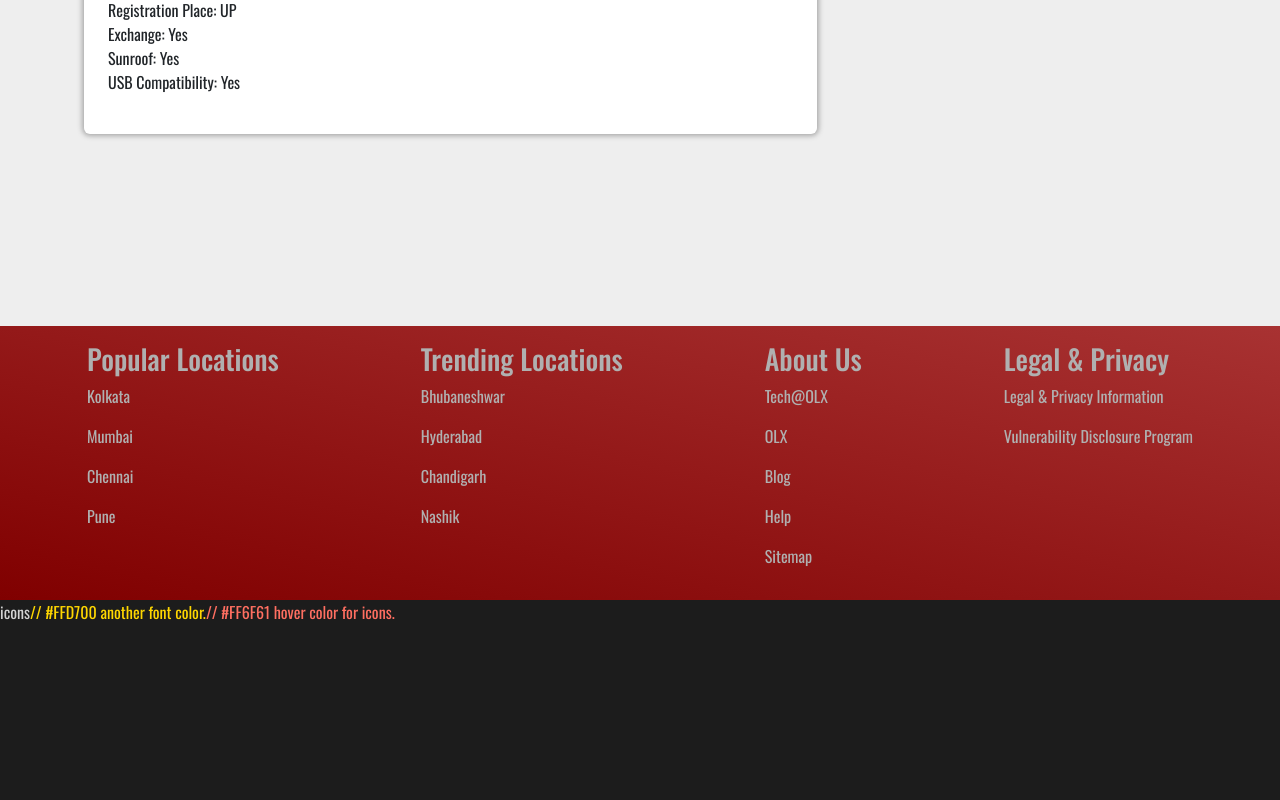
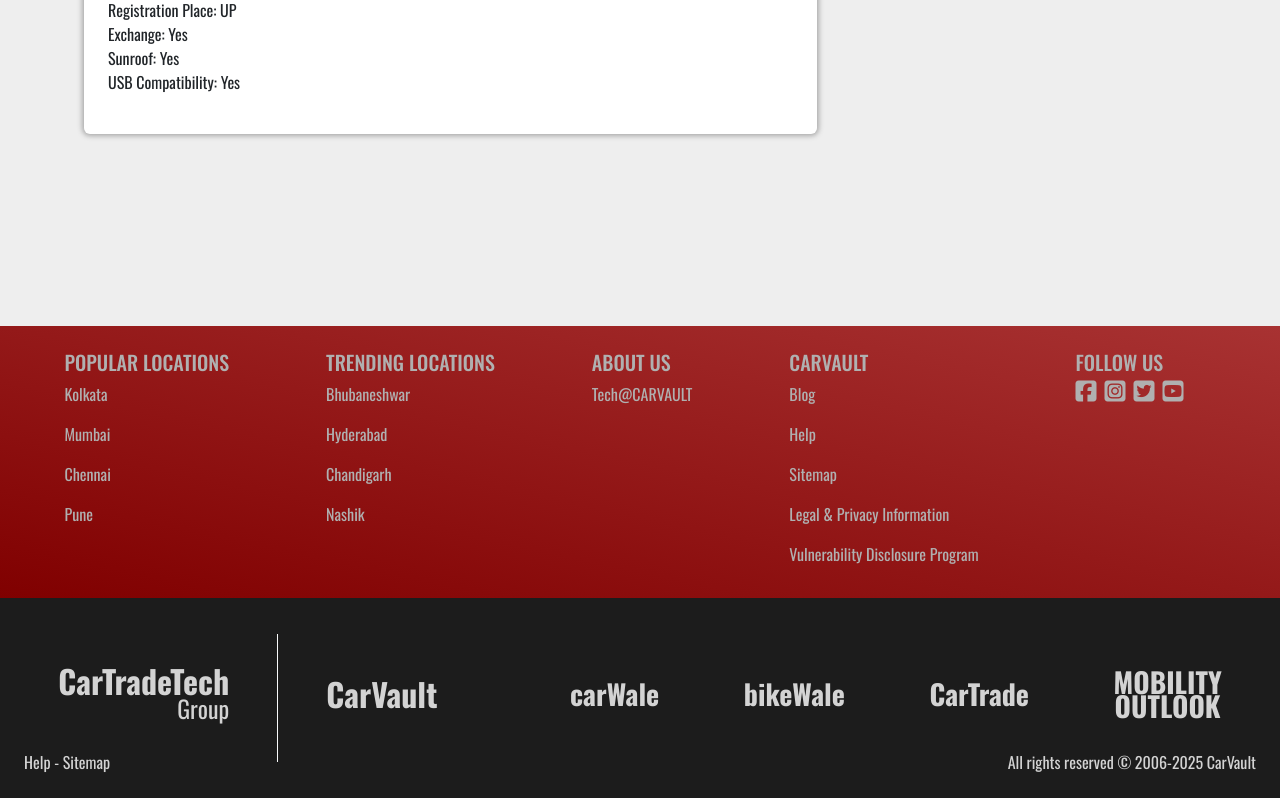
Before and after one commit to amithkv246/crudApp, a React (Vite) app: page /product_details in a window 1280 px wide. Shown: the part 1706-2506 px from the top of the page. Built offline with nearby package versions, Linux system fonts and the light colour scheme; a web font is replaced by a local one.

Commit message:
Updated the UI of navbar and footer.

```diff
--- a/src/components/footerCom.jsx
+++ b/src/components/footerCom.jsx
@@ -4,43 +4,62 @@
   return (
     <>
       <footer>
-        <div className='d-flex flex-row justify-content-around p-3' style={{ color: " #B0B0B0", background: "linear-gradient(to top right, #800000, #A83232)" }}>
+        <div className='d-flex flex-row justify-content-around p-3 pt-4 pe-5' style={{ color: " #B0B0B0", background: "linear-gradient(to top right, #800000, #A83232)" }}>
           <div>
-            <h3>Popular Locations</h3>
-            <p>Kolkata</p>
-            <p>Mumbai</p>
-            <p>Chennai</p>
-            <p>Pune</p>
+            <h5>POPULAR LOCATIONS</h5>
+            <p role='button'>Kolkata</p>
+            <p role='button'>Mumbai</p>
+            <p role='button'>Chennai</p>
+            <p role='button'>Pune</p>
           </div>
 
           <div>
-            <h3>Trending Locations</h3>
-            <p>Bhubaneshwar</p>
-            <p>Hyderabad</p>
-            <p>Chandigarh</p>
-            <p>Nashik</p>
+            <h5>TRENDING LOCATIONS</h5>
+            <p role='button'>Bhubaneshwar</p>
+            <p role='button'>Hyderabad</p>
+            <p role='button'>Chandigarh</p>
+            <p role='button'>Nashik</p>
           </div>
 
           <div>
-            <h3>About Us</h3>
-            <p>Tech@OLX</p>
-            <p>OLX</p>
-            <p>Blog</p>
-            <p>Help</p>
-            <p>Sitemap</p>
+            <h5>ABOUT US</h5>
+            <p role='button'>Tech@CARVAULT</p>
           </div>
 
           <div>
-            <h3>Legal & Privacy</h3>
-            <p>Legal & Privacy Information</p>
-            <p>Vulnerability Disclosure Program</p>
+            <h5>CARVAULT</h5>
+            <p role='button'>Blog</p>
+            <p role='button'>Help</p>
+            <p role='button'>Sitemap</p>
+            <p role='button'>Legal & Privacy Information</p>
+            <p role='button'>Vulnerability Disclosure Program</p>
+          </div>
+
+          <div>
+            <h5>FOLLOW US</h5>
+            <div className='mt-3 d-flex flex-row gap-2'>
+              <i role='button' className="fa-brands fa-square-facebook fa-xl"></i>
+              <i role='button' className="fa-brands fa-square-instagram fa-xl"></i>
+              <i role='button' className="fa-brands fa-square-twitter fa-xl"></i>
+              <i role='button' className="fa-brands fa-square-youtube fa-xl"></i>
+            </div>
           </div>
         </div>
 
-        <div style={{ minHeight: "25vh", color: "#D3D3D3", backgroundColor: "#1C1C1C" }}>
-          icons
-          <span style={{ color: "#ffd700" }}>// #FFD700 another font color.</span>
-          <span style={{ color: "#ff6f61" }}>// #FF6F61 hover color for icons.</span>
+        <div className='position-relative' style={{ minHeight: "25vh" }}>
+          <div className='position-absolute w-100 d-flex flex-row justify-content-around align-items-center p-3' style={{ minHeight: "25vh", color: "#D3D3D3", backgroundColor: "#1C1C1C" }}>
+            <div className='d-flex flex-row gap-5 align-items-center pe-5'>
+              <h2 className="fw-bold text-end" style={{ lineHeight: "1.5rem" }}>CarTradeTech<br /><span className='fs-4 fw-normal'>Group</span></h2>
+              <span className='border-end border-1 border-light' style={{ height: "16vh" }}></span>
+              <h2 className="fw-bold">CarVault</h2>
+            </div>
+            <h3 role='button' className="fw-bold">carWale</h3>
+            <h3 role='button' className="fw-bold">bikeWale</h3>
+            <h3 role='button' className="fw-bold">CarTrade</h3>
+            <h3 role='button' className="fw-bold text-center" style={{ lineHeight: "1.5rem" }}>MOBILITY<br />OUTLOOK</h3>
+          </div>
+          <p style={{ color: "#D3D3D3" }} className="py-2 px-4 position-absolute start-0 bottom-0"><span role='button'>Help - Sitemap</span></p>
+          <p style={{ color: "#D3D3D3" }} className="py-2 px-4 position-absolute end-0 bottom-0"><span role='button'>All rights reserved © 2006-2025 CarVault</span></p>
         </div>
       </footer>
     </>
--- a/src/components/navbar.jsx
+++ b/src/components/navbar.jsx
@@ -1,14 +1,16 @@
 import React from 'react';
 import InputGroup from './inputGroup';
 import SelectCom from './select';
+import { useNavigate } from 'react-router';
 
 function Navbar() {
+    const navigate = useNavigate()
     return (
         <>
             <header className='position-fixed top-0 z-1' style={{ height: "12vh", width: "100%" }} >
                 <nav className='d-flex justify-content-between align-items-center p-3' style={{ backgroundImage: "linear-gradient(to bottom right, #000000, #800000)" }}>
                     <div>
-                        <h1 className='fw-bold' style={{ color: "#C0C0C0" }}>Car<span style={{ color: "#800000" }}>Vault</span></h1>
+                        <h1 role='button' onClick={() => navigate("/home")} className='fw-bold' style={{ color: "#C0C0C0" }}>Car<span style={{ color: "#800000" }}>Vault</span></h1>
                     </div>
                     <div>
                         <SelectCom />
@@ -26,18 +28,25 @@
                         <i className="fa-regular fa-comment fa-xl"></i>
                     </div>
                     <div>
-                        <button className='btn btn-light btn-lg fw-bold' style={{ color: "#6C757D", border: "1px solid #800000", color: "#6C757D", backgroundColor: "#F5F5F5" }}>login</button>
+                        <button className='iconButton btn btn-light btn-lg fw-bold' style={{ color: "#6C757D", border: "1px solid #800000", color: "#6C757D", backgroundColor: "#F5F5F5" }}>login</button>
                     </div>
                     <div>
-                        <button className='btn btn-light btn-lg fw-bold' style={{ color: "#6C757D", border: "1px solid #800000", color: "#6C757D", backgroundColor: "#F5F5F5" }}>sell</button>
+                        <button className='iconButton btn btn-light btn-lg fw-bold' style={{ color: "#6C757D", border: "1px solid #800000", color: "#6C757D", backgroundColor: "#F5F5F5" }}>sell</button>
                     </div>
                 </nav>
             </header>
             <style>
                 {`
-                .icon:hover {
-                color: #FF6F61;
-                background-color:rgb(0, 0, 0);
+
+                .icon,
+                .iconButton {
+                    transition: 0.2s ease;
+                }
+
+                .icon:hover,
+                .iconButton:hover {
+                    color: #FF6F61 !important;
+                    background-color: #FFD700 !important;
                 }
                 `}
             </style>
--- a/src/components/select.jsx
+++ b/src/components/select.jsx
@@ -1,11 +1,12 @@
-import React, { useId } from 'react';
+import React, { useId, useState } from 'react';
 
 function SelectCom() {
     const id = useId()
+    const [selectedValue, setSelectedValue] = useState("default")
     return (
         <>
-            <select id={id} className='form-select shadow-none ps-3 pe-5 py-3 rounded-3' style={{ color: "#6C757D", fontWeight: "bold", border: "1px solid #800000", backgroundColor: "#F5F5F5" }}>
-                <option className='fw-normal' value="default" selected style={{ color: "lightgrey" }}>**choose your location**</option>
+            <select onChange={(e) => setSelectedValue(e.target.value)} defaultValue="default" id={id} className='form-select shadow-none ps-3 pe-5 py-3 rounded-3' style={{ color: selectedValue == "default" ? "#6C757D80" : "black", fontWeight: "bold", border: "1px solid #800000", backgroundColor: "#F5F5F5" }}>
+                <option className='fw-normal' value="default" style={{ color: "#6C757D80" }}>**choose your location**</option>
                 <option className='text-black fw-normal' value="india">India</option>
                 <option className='text-black fw-normal' value="kerala">Kerala</option>
                 <option className='text-black fw-normal' value="trivandrum">Trivandrum</option>
```
